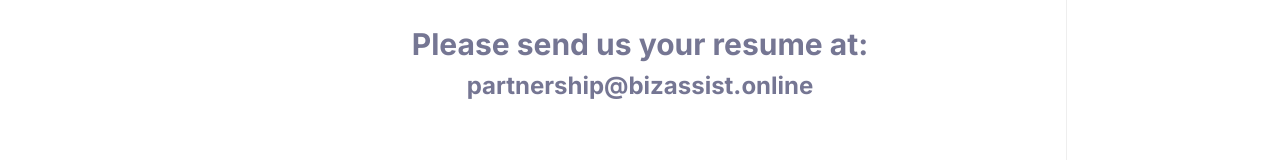
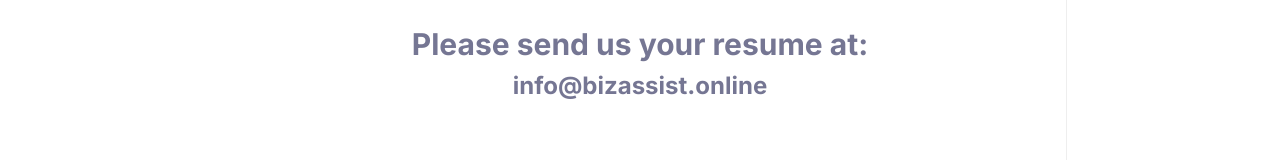
Before and after one commit to suresh-3x/bizAssist, a Next.js app: page /career in a window 1280 px wide. Shown: the part 424-584 px from the top of the page. Built offline with nearby package versions, Linux system fonts and the light colour scheme; no server answers.

Commit message:
minor ui updates

```diff
--- a/components/Brands/brandData.tsx
+++ b/components/Brands/brandData.tsx
@@ -40,8 +40,8 @@
     id: 0.7,
     name: "Client",
     href: "#",
-    image: "/images/brand/woocommerce-light.svg",
-    imageLight: "/images/brand/woocommerce-dark.svg",
+    image: "/images/brand/salesforce.svg",
+    imageLight: "/images/brand/salesforce.svg",
   },
 ];
 
--- a/components/Contact/data.ts
+++ b/components/Contact/data.ts
@@ -1,4 +1,4 @@
 export const phoneNumber: string = '+917019693987'
 export const phoneNumberLabel: string = '+91 70196 93987'
-export const email: string = 'partnership@bizassist.online'
+export const email: string = 'info@bizassist.online'
 export const address: string = ''
```
